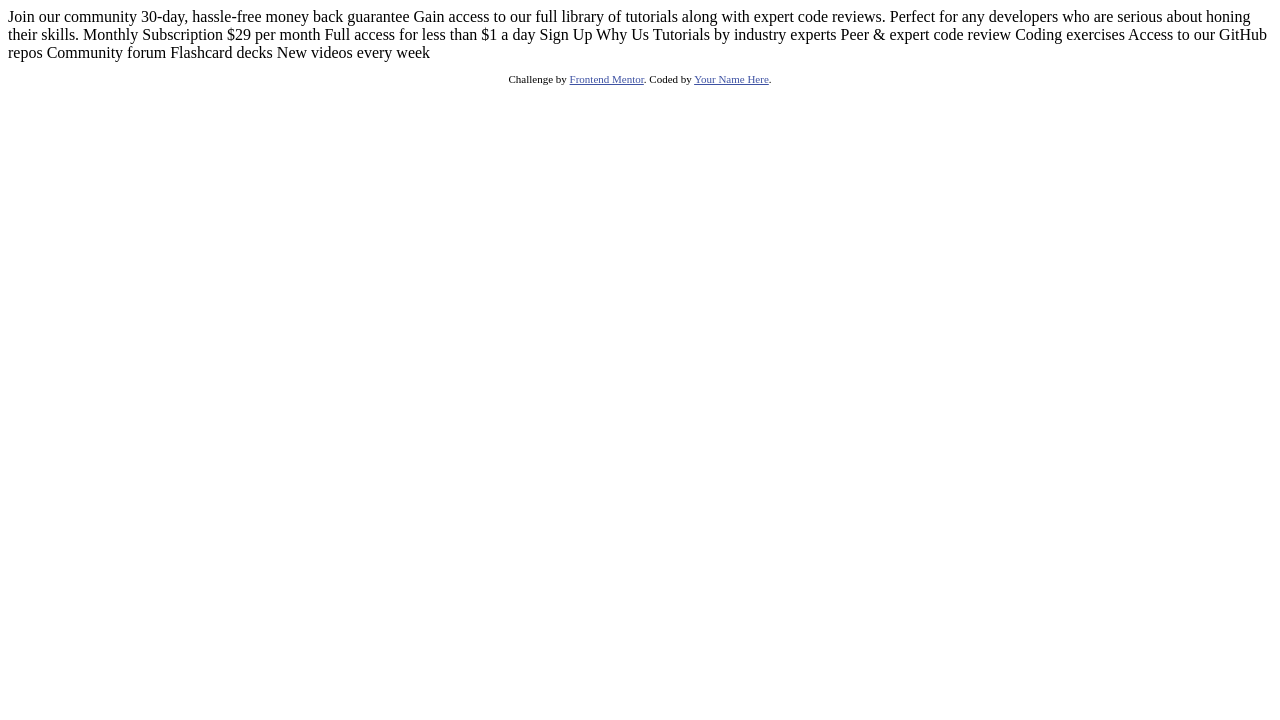
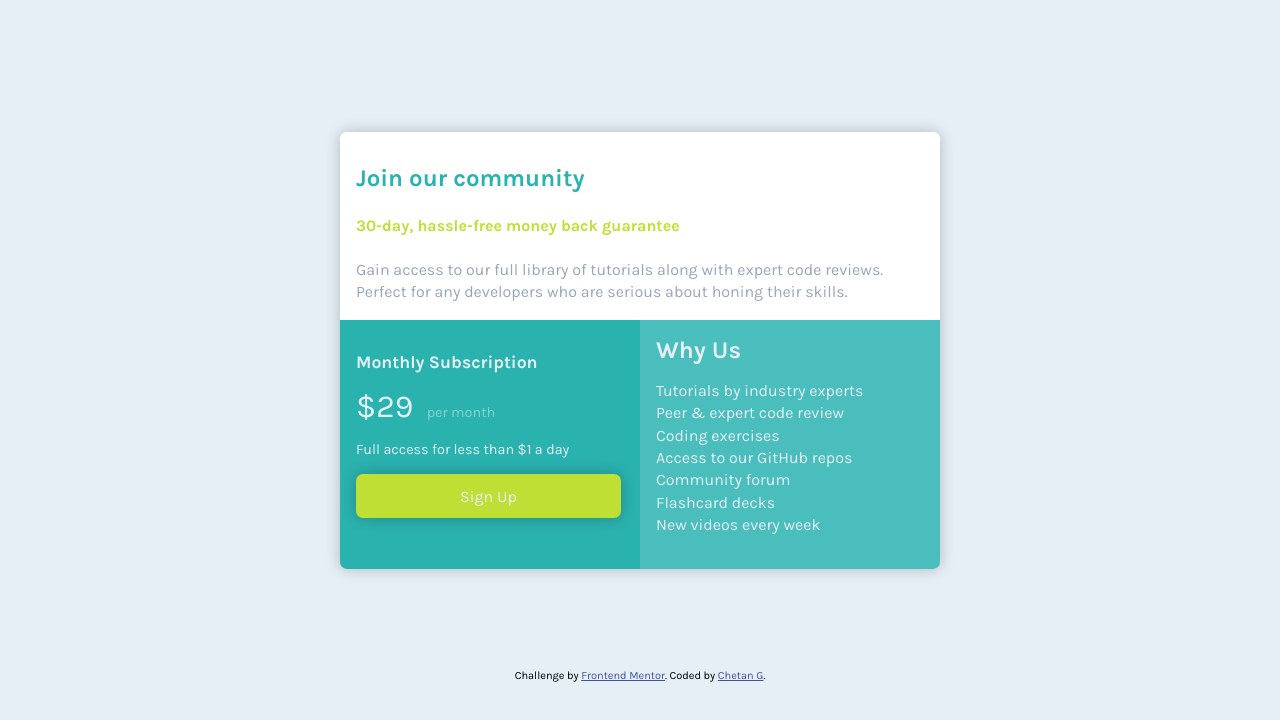
Before and after one commit to IamChetang/single-price-grid-component, a plain HTML site: page index.html in a window 1280 px wide. Drawn offline with Linux system fonts and the light colour scheme.

Commit message:
added desktop

```diff
--- /dev/null
+++ b/Styles/normalize.css
@@ -0,0 +1,157 @@
+/* CSS Normalize */
+article,
+aside,
+details,
+figcaption,
+figure,
+footer,
+header,
+hgroup,
+nav,
+section,
+summary {
+  display: block;
+}
+audio,
+canvas,
+video {
+  display: inline-block;
+}
+audio:not([controls]) {
+  display: none;
+  height: 0;
+}
+[hidden] {
+  display: none;
+}
+html {
+  font-family: sans-serif;
+  -webkit-text-size-adjust: 100%;
+  -ms-text-size-adjust: 100%;
+}
+a:focus {
+  outline: thin dotted;
+}
+a:active,
+a:hover {
+  outline: 0;
+}
+h1 {
+  font-size: 2em;
+}
+abbr[title] {
+  border-bottom: 1px dotted;
+}
+b,
+strong {
+  font-weight: 700;
+}
+dfn {
+  font-style: italic;
+}
+mark {
+  background: #ff0;
+  color: #000;
+}
+code,
+kbd,
+pre,
+samp {
+  font-family: monospace, serif;
+  font-size: 1em;
+}
+pre {
+  white-space: pre-wrap;
+  word-wrap: break-word;
+}
+q {
+  quotes: \201c \201d \2018 \2019;
+}
+small {
+  font-size: 80%;
+}
+sub,
+sup {
+  font-size: 75%;
+  line-height: 0;
+  position: relative;
+  vertical-align: baseline;
+}
+sup {
+  top: -0.5em;
+}
+sub {
+  bottom: -0.25em;
+}
+img {
+  border: 0;
+}
+svg:not(:root) {
+  overflow: hidden;
+}
+fieldset {
+  border: 1px solid silver;
+  margin: 0 2px;
+  padding: 0.35em 0.625em 0.75em;
+}
+button,
+input,
+select,
+textarea {
+  font-family: inherit;
+  font-size: 100%;
+  margin: 0;
+}
+button,
+input {
+  line-height: normal;
+}
+button,html input[type=button],/* 1 */
+input[type=reset],input[type=submit] {
+  -webkit-appearance: button;
+  cursor: pointer;
+}
+button[disabled],
+input[disabled] {
+  cursor: default;
+}
+input[type='checkbox'],
+input[type='radio'] {
+  box-sizing: border-box;
+  padding: 0;
+}
+input[type='search'] {
+  -webkit-appearance: textfield;
+  -moz-box-sizing: content-box;
+  -webkit-box-sizing: content-box;
+  box-sizing: content-box;
+}
+input[type='search']::-webkit-search-cancel-button,
+input[type='search']::-webkit-search-decoration {
+  -webkit-appearance: none;
+}
+textarea {
+  overflow: auto;
+  vertical-align: top;
+}
+table {
+  border-collapse: collapse;
+  border-spacing: 0;
+}
+body,
+figure {
+  margin: 0;
+}
+legend,
+button::-moz-focus-inner,
+input::-moz-focus-inner {
+  border: 0;
+  padding: 0;
+}
+
+/* Box-sizing border-box */
+* {
+  -moz-box-sizing: border-box;
+  -webkit-box-sizing: border-box;
+  box-sizing: border-box;
+}
--- /dev/null
+++ b/Styles/style.css
@@ -0,0 +1,140 @@
+@import url('https://fonts.googleapis.com/css2?family=Karla:wght@400;700&display=swap');
+
+:root {
+  --clr-cyan: hsl(179, 62%, 43%);
+  --clr-bright-yellow: hsl(71, 73%, 54%);
+  --clr-light-gray: hsl(204, 43%, 93%);
+  --clr-grayish-blue: hsl(218, 22%, 67%);
+  --clr-light-blue: #4abebd;
+}
+
+* {
+  margin: 0;
+  padding: 0;
+  box-sizing: border-box;
+}
+html {
+  font-size: 16px;
+  background-color: var(--clr-light-gray);
+}
+
+body {
+  font-family: 'Karla', sans-serif;
+  color: black;
+  margin: 2rem 0;
+
+  width: 100%;
+  height: auto;
+}
+section {
+  width: 100%;
+  display: flex;
+  align-items: center;
+  justify-content: center;
+  background-color: var(--clr-light-gray);
+  padding: 100px 30px;
+}
+
+.container {
+  display: grid;
+  grid-template-columns: 100%;
+  max-width: 600px;
+  margin: 0 auto;
+  border-radius: 7px;
+  overflow: hidden;
+  box-shadow: 0px 0px 14px 1px rgba(0, 0, 0, 0.2);
+}
+.first {
+  background-color: #ffff;
+  padding: 1rem;
+}
+h1 {
+  color: var(--clr-cyan);
+  margin-top: 1rem;
+  margin-bottom: 1rem;
+  font-size: 1.5rem;
+  font-weight: bold;
+}
+.first__heading {
+  font-size: 1rem;
+  color: var(--clr-bright-yellow);
+  padding: 0.5rem 0rem;
+  margin-bottom: 1rem;
+}
+.first__para {
+  color: var(--clr-grayish-blue);
+  line-height: 1.4rem;
+}
+.second {
+  background-color: var(--clr-cyan);
+  padding: 1rem;
+  color: var(--clr-light-gray);
+}
+.second__heading {
+  margin: 1rem 0;
+  font-size: 1.1rem;
+}
+.heading__2 {
+  font-size: 0.9rem;
+}
+p .price {
+  font-size: 2rem;
+  margin-right: 10px;
+}
+p .month {
+  opacity: 0.5;
+}
+.second__para {
+  margin: 1rem 0;
+  font-size: 0.9rem;
+}
+
+.third {
+  background-color: var(--clr-light-blue);
+  padding: 1rem;
+  color: var(--clr-light-gray);
+}
+
+.third__para {
+  margin: 1rem 0;
+  line-height: 1.4rem;
+}
+button {
+  align-items: center;
+  background-color: var(--clr-bright-yellow);
+  padding: 0.8rem 6.5rem;
+  border-radius: 7px;
+  border: none;
+  color: var(--clr-light-gray);
+  overflow: hidden;
+  box-shadow: 0px 0px 14px 1px rgba(0, 0, 0, 0.2);
+}
+@media only screen and (min-width: 768px) {
+  .container {
+    grid-template-columns: 1fr 1fr;
+    grid-template-areas:
+      'first first'
+      'second third';
+  }
+
+  .container .first {
+    grid-area: first;
+  }
+
+  .container .second {
+    grid-area: second;
+  }
+
+  .container .third {
+    grid-area: third;
+  }
+}
+
+/* Attribution */
+.attribution {
+  font-size: 11px;
+  text-align: center;
+}
+.attribution a {
+  color: hsl(228, 45%, 44%);
+}
--- a/index.html
+++ b/index.html
@@ -1,49 +1,64 @@
 <!DOCTYPE html>
 <html lang="en">
   <head>
-  <meta charset="UTF-8">
-  <meta name="viewport" content="width=device-width, initial-scale=1.0"> <!-- displays site properly based on user's device -->
+    <meta charset="UTF-8" />
+    <meta name="viewport" content="width=device-width, initial-scale=1.0" />
+    <!-- displays site properly based on user's device -->
 
-  <link rel="icon" type="image/png" sizes="32x32" href="./images/favicon-32x32.png">
+    <link
+      rel="icon"
+      type="image/png"
+      sizes="32x32"
+      href="./images/favicon-32x32.png"
+    />
 
     <title>Frontend Mentor | Single Price Grid Component</title>
-
-  <!-- Feel free to remove these styles or customise in your own stylesheet 👍 -->
-  <style>
-    .attribution { font-size: 11px; text-align: center; }
-    .attribution a { color: hsl(228, 45%, 44%); }
-  </style>
+    <link rel="stylesheet" href="./Styles/normalize.css" />
+    <link rel="stylesheet" href="./Styles/style.css" />
   </head>
   <body>
-  Join our community
-
+    <section>
+      <div class="container">
+        <div class="first">
+          <h1>Join our community</h1>
+          <h2 class="first__heading">
             30-day, hassle-free money back guarantee
-
-  Gain access to our full library of tutorials along with expert code reviews.
-  Perfect for any developers who are serious about honing their skills.
-
-  Monthly Subscription
-
-  &dollar;29 per month
-
-  Full access for less than &dollar;1 a day
-
-  Sign Up
-
-  Why Us
-
-  Tutorials by industry experts
-  Peer &amp; expert code review
-  Coding exercises
-  Access to our GitHub repos
-  Community forum
-  Flashcard decks
+          </h2>
+          <p class="first__para">
+            Gain access to our full library of tutorials along with expert code
+            reviews. Perfect for any developers who are serious about honing
+            their skills.
+          </p>
+        </div>
+        <div class="second">
+          <h2 class="second__heading">Monthly Subscription</h2>
+          <p class="heading__2">
+            <span class="price">&dollar;29</span>
+            <span class="month"> per month</span>
+          </p>
+          <p class="second__para">Full access for less than &dollar;1 a day</p>
+          <button><a href="#" class="btn"></a>Sign Up</button>
+        </div>
+        <div class="third">
+          <h2 class="third__heading">Why Us</h2>
+          <p class="third__para">
+            Tutorials by industry experts <br />
+            Peer &amp; expert code review <br />
+            Coding exercises <br />
+            Access to our GitHub repos <br />
+            Community forum <br />
+            Flashcard decks <br />
             New videos every week
-
+          </p>
+        </div>
+      </div>
+    </section>
     <footer>
       <p class="attribution">
-      Challenge by <a href="https://www.frontendmentor.io?ref=challenge" target="_blank">Frontend Mentor</a>.
-      Coded by <a href="#">Your Name Here</a>.
+        Challenge by
+        <a href="https://www.frontendmentor.io?ref=challenge" target="_blank"
+          >Frontend Mentor</a
+        >. Coded by <a href="#">Chetan G</a>.
       </p>
     </footer>
   </body>
```
Lines whose indentation alone changed are shown as unchanged.
